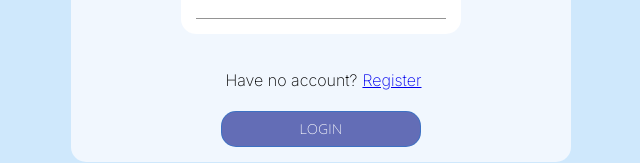
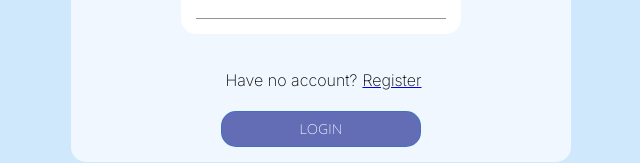
Before and after one commit to RichardPlangar/E-Commerce, a React (Create React App) app in the folder Frontend/: page /login in a window 1280 px wide. Shown: the part 444-607 px from the top of the page, without its empty margins (319-959 px from the left). Built offline with nearby package versions, Linux system fonts and the light colour scheme; the HTML template or start-up script is replaced by a standard one; a web font is replaced by a local one.

Commit message:
remove link default style

```diff
--- a/Frontend/src/pages/Login/Login.scss
+++ b/Frontend/src/pages/Login/Login.scss
@@ -60,6 +60,8 @@
 
   .clickable-link {
     cursor: pointer;
+    text-decoration: none;
+    color: #000;
   }
   Button {
     font-family: variables.$primary-font;
```
